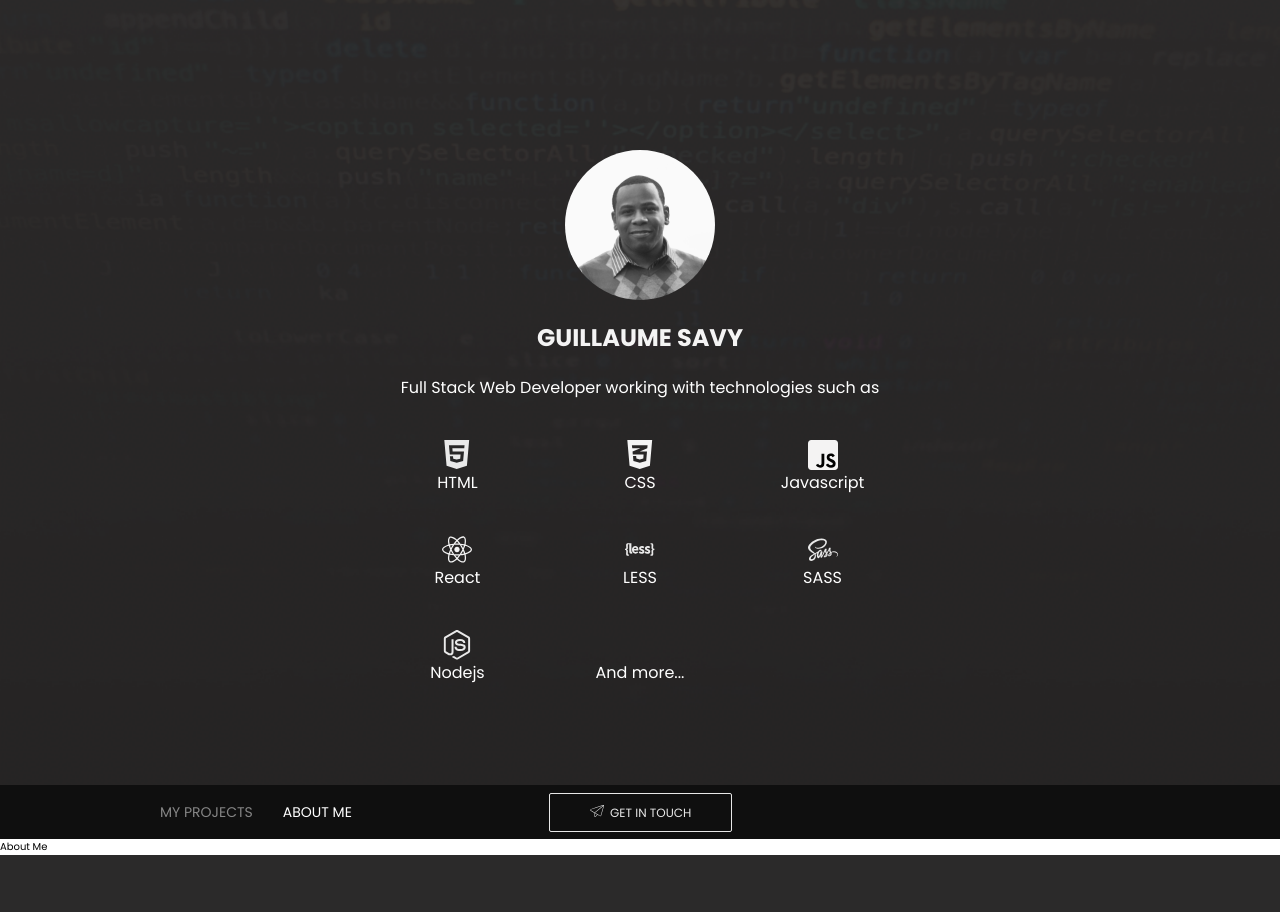
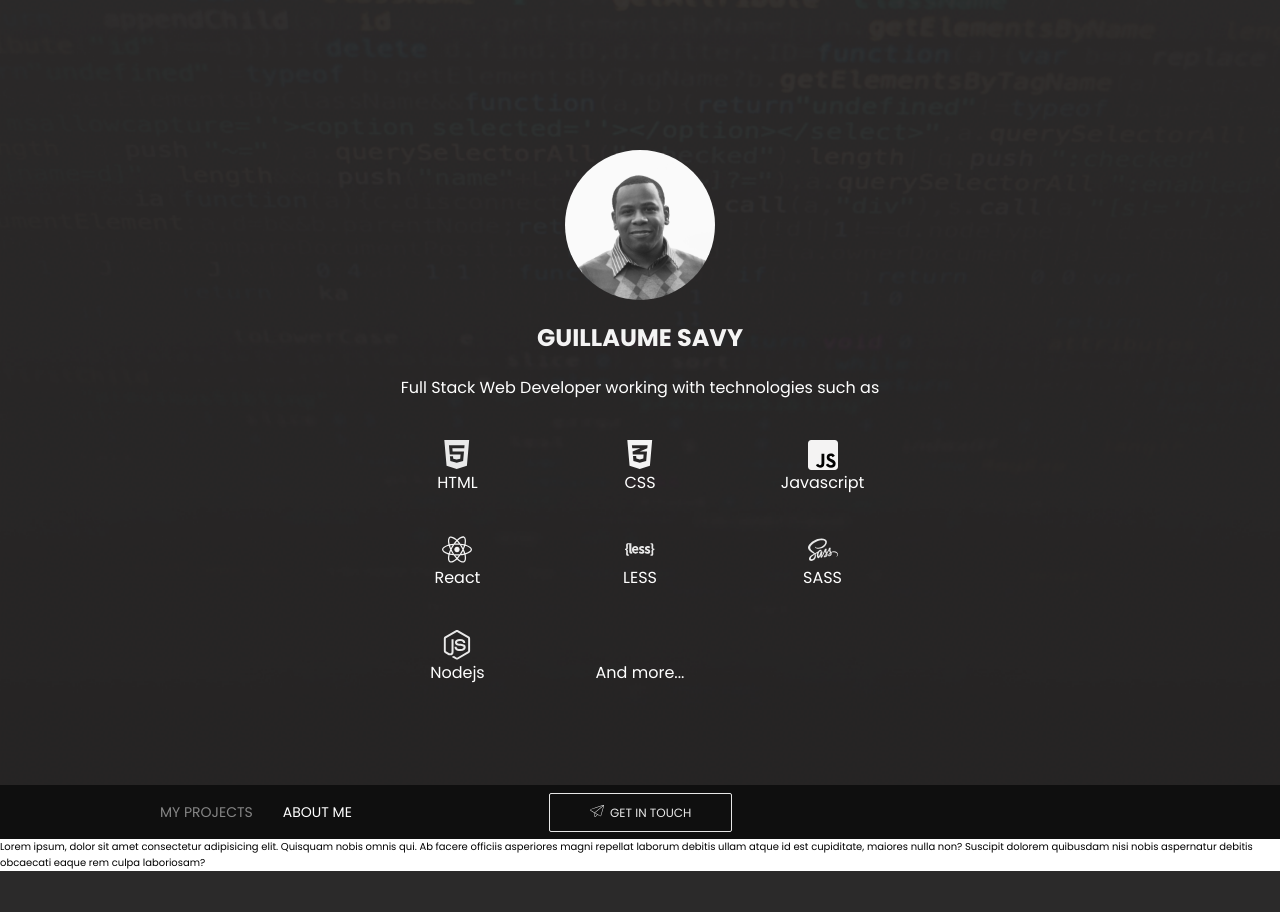
Before and after one commit to guillsav/portfolio, a React (Create React App) app: page /about-me in a window 1280 px wide. Shown: the top 912 px of the page. Built offline with nearby package versions, Linux system fonts and the light colour scheme.

Commit message:
Refactored ProjectList component to a functional component using hooks.

```diff
--- a/src/components/ProjectsList/ProjectsList.component.jsx
+++ b/src/components/ProjectsList/ProjectsList.component.jsx
@@ -1,22 +1,18 @@
-import React from 'react';
+import React, {useState} from 'react';
 
 import Project from '../Project/Project.components';
 
 import PROJECTS_DATA from '../../data';
 
-class ProjectsList extends React.Component {
-    state = {projects: PROJECTS_DATA};
-    render() {
-        const {projects} = this.state;
+const ProjectsList = () => {
+    const [projects] = useState(PROJECTS_DATA);
     return (
         <>
-                {projects &&
-                    projects.map(({id, ...otheProjectProps}) => (
+            {projects.map(({id, ...otheProjectProps}) => (
                 <Project key={id} {...otheProjectProps} />
             ))}
         </>
     );
-    }
-}
+};
 
 export default ProjectsList;
--- a/src/pages/about/about.components.jsx
+++ b/src/pages/about/about.components.jsx
@@ -1,5 +1,13 @@
 import React from 'react';
 
-const AboutPage = () => <div>About Me</div>;
+const AboutPage = () => (
+    <div>
+        Lorem ipsum, dolor sit amet consectetur adipisicing elit. Quisquam nobis
+        omnis qui. Ab facere officiis asperiores magni repellat laborum debitis
+        ullam atque id est cupiditate, maiores nulla non? Suscipit dolorem
+        quibusdam nisi nobis aspernatur debitis obcaecati eaque rem culpa
+        laboriosam?
+    </div>
+);
 
 export default AboutPage;
```
Lines whose indentation alone changed are shown as unchanged.
